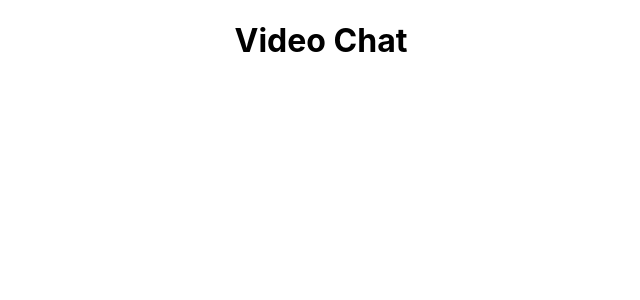
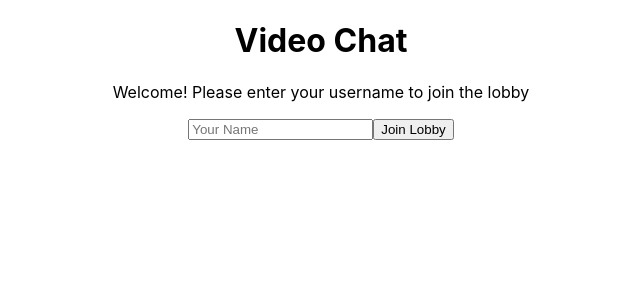
Before and after one commit to khurramnazir/videochatapp, a React (Create React App) app in the folder video_chat_app/: page /login/1 in a window 1280 px wide. Shown: the top 300 px of the page, without its empty margins (319-959 px from the left). Built offline with nearby package versions, Linux system fonts and the light colour scheme.

Commit message:
built routes

```diff
--- a/video_chat_app/package.json
+++ b/video_chat_app/package.json
@@ -7,7 +7,9 @@
     "@testing-library/jest-dom": "^4.2.4",
     "@testing-library/react": "^9.5.0",
     "@testing-library/user-event": "^7.2.1",
+    "netlify": "^4.3.13",
     "react": "^16.13.1",
+    "react-copy-to-clipboard": "^5.0.2",
     "react-dom": "^16.13.1",
     "react-scripts": "3.4.3"
   },
--- a/video_chat_app/src/App.js
+++ b/video_chat_app/src/App.js
@@ -1,24 +1,23 @@
-import React from 'react';
-import './App.css';
-import Header from './Components/Header'
+import React from "react";
+import "./App.css";
+import Header from "./Components/Header";
 import { Router } from "@reach/router";
-import RoomCreator from './Components/RoomCreator'
-import Lobby from './Components/Lobby'
-import Login from './Components/Login'
-import ErrorPage from './Components/ErrorPage'
-
+import RoomCreator from "./Components/RoomCreator";
+import Lobby from "./Components/Lobby";
+import Login from "./Components/Login";
+import ErrorPage from "./Components/ErrorPage";
 
 const App = () => {
   return (
     <div className="App">
-      <Header/>
+      <Header />
       <Router>
-          <RoomCreator path="/"/>
-          <Lobby path="/:roomLobby"/>
-          {/* <Login path="/login/:roomLobby"/>
-          <ErrorPage default status={404} msg={"Path not found"} /> */}
-        </Router>
-    </ div>
+        <RoomCreator path="/" />
+        <Lobby path="/:roomLobby" />
+        <Login path="/login/:roomLobby" />
+        {/* <ErrorPage default status={404} msg={"Path not found"} /> */}
+      </Router>
+    </div>
   );
 };
 
--- a/video_chat_app/src/Components/ErrorPage.jsx
+++ b/video_chat_app/src/Components/ErrorPage.jsx
@@ -0,0 +1,15 @@
+import React from "react";
+
+const ErrorPage = ({ msg, status }) => {
+  return (
+    <>
+      <h1>Error</h1>
+
+      <p>
+        An error has occured with {status}: {msg}
+      </p>
+    </>
+  );
+};
+
+export default ErrorPage;
--- a/video_chat_app/src/Components/Lobby.jsx
+++ b/video_chat_app/src/Components/Lobby.jsx
@@ -1,11 +1,30 @@
-import React from 'react';
+import React, { useState } from "react";
+import { CopyToClipboard } from "react-copy-to-clipboard";
+import ErrorPage from "../Components/ErrorPage";
 
-const Lobby = () => {
-    return (
+const Lobby = (props) => {
+  const [isCopied, setIsCopied] = useState(false);
+  const user = props.location.state;
+  const { origin, pathname } = props.location;
+  const link = origin + "/login" + pathname;
+
+  return (
+    <>
+      {user ? (
         <div>
-            you are in the lobby
+          <CopyToClipboard text={link} onCopy={() => setIsCopied(true)}>
+            <button>Copy link to clipboard</button>
+          </CopyToClipboard>
+          {isCopied && <p> Link has been copied</p>}
+          <br />
+          {user.name} you are in the lobby
+          {user.type === "admin" && <button>START CHAT</button>}
         </div>
-    );
+      ) : (
+        <ErrorPage msg={"incorrect login procedure/URL"} status={"404"} />
+      )}
+    </>
+  );
 };
 
 export default Lobby;
--- a/video_chat_app/src/Components/Login.jsx
+++ b/video_chat_app/src/Components/Login.jsx
@@ -0,0 +1,40 @@
+import React, { useState, useEffect } from "react";
+import { navigate } from "@reach/router";
+
+const Login = (props) => {
+  const [name, setName] = useState("");
+  const { roomLobby } = props;
+  const { origin } = props.location;
+
+  console.log(props);
+
+  const handleSubmit = (submitEvent) => {
+    submitEvent.preventDefault();
+
+    navigate(`${origin}/${roomLobby}`, {
+      state: { name, type: "user" },
+    });
+    // const socket = io.connect("http://localhost:5000");
+  };
+
+  return (
+    <>
+      <p>Welcome! Please enter your username to join the lobby</p>
+      <form onSubmit={handleSubmit}>
+        <input
+          type="text"
+          id="name"
+          name="name"
+          placeholder="Your Name"
+          onChange={(e) => {
+            setName(e.target.value);
+          }}
+          required
+        ></input>
+        <button type="submit">Join Lobby</button>
+      </form>
+    </>
+  );
+};
+
+export default Login;
--- a/video_chat_app/src/Components/RoomCreator.jsx
+++ b/video_chat_app/src/Components/RoomCreator.jsx
@@ -1,20 +1,43 @@
-import React, {useState} from 'react';
+import React, { useState, useEffect } from "react";
 import { navigate } from "@reach/router";
-
 
 const RoomCreator = () => {
   const [name, setName] = useState("");
   const [roomName, setRoomName] = useState("");
 
-    console.log(name, roomName)
+  const handleSubmit = (submitEvent) => {
+    submitEvent.preventDefault();
+    navigate(`/${roomName}`, {
+      state: { name, type: "admin" },
+    });
+    // const socket = io.connect("http://localhost:5000");
+  };
 
   return (
     <>
       <p>Welcome! Please create a room by filling in the details below...</p>
-           <form onsubmit={navigate(`/${roomName}`)}>
-               <input type="text" id="name" name="name" placeholder="Your Name" onChange={(e)=>{setName(e.target.value)}} ></input>
-               <input type="text" id="roomName" name="roomName" placeholder="Room Name" onChange={(e)=>{setRoomName(e.target.value)}} ></input>
-               <button type="submit" >Create Room</button>
+      <form onSubmit={handleSubmit}>
+        <input
+          type="text"
+          id="name"
+          name="name"
+          placeholder="Your Name"
+          onChange={(e) => {
+            setName(e.target.value);
+          }}
+          required
+        ></input>
+        <input
+          type="text"
+          id="roomName"
+          name="roomName"
+          placeholder="Room Name"
+          onChange={(e) => {
+            setRoomName(e.target.value);
+          }}
+          required
+        ></input>
+        <button type="submit">Create Room</button>
       </form>
     </>
   );
```
Also changed, not shown: 1 other file (tests, documents, lock files or other folders). Lines whose indentation alone changed are shown as unchanged.
